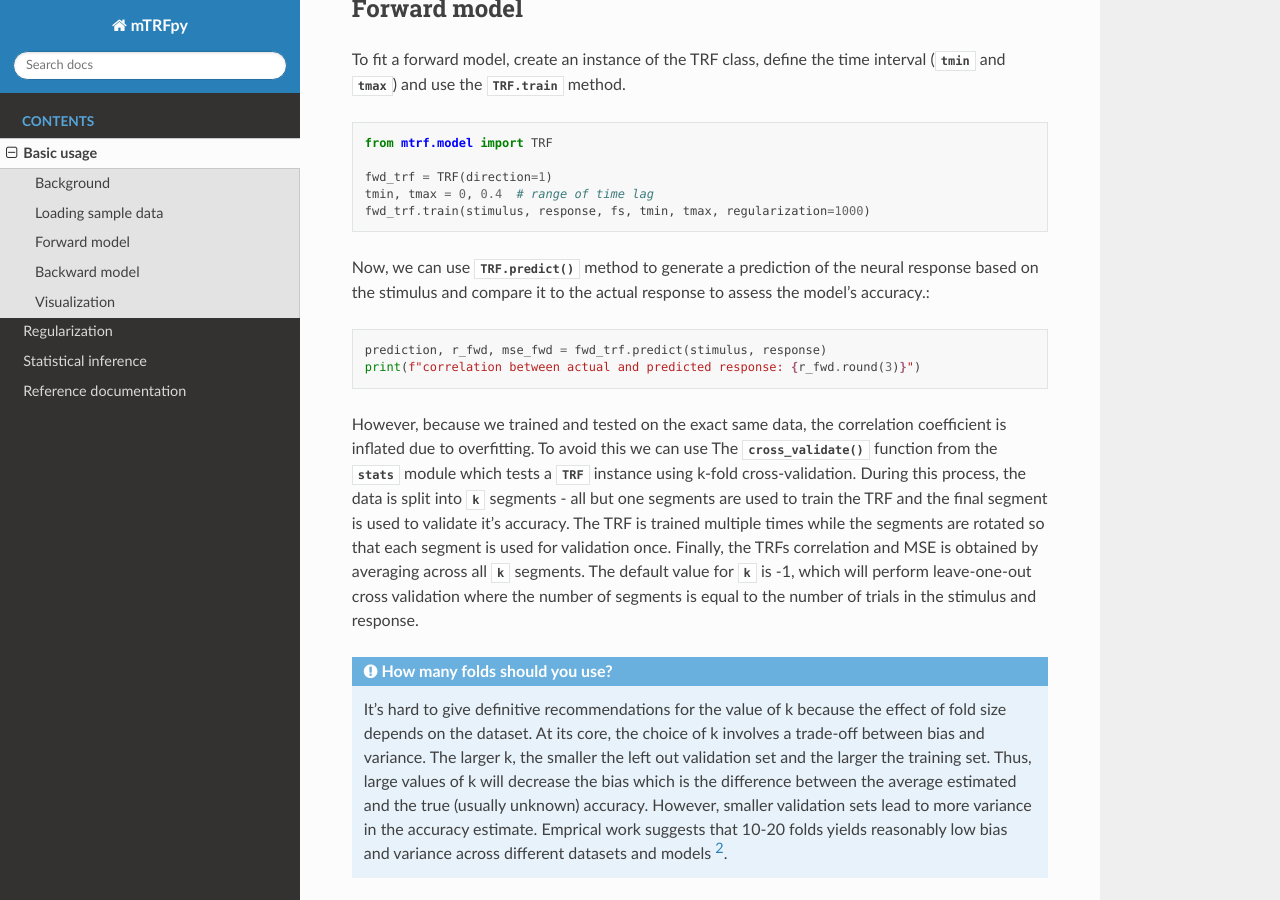
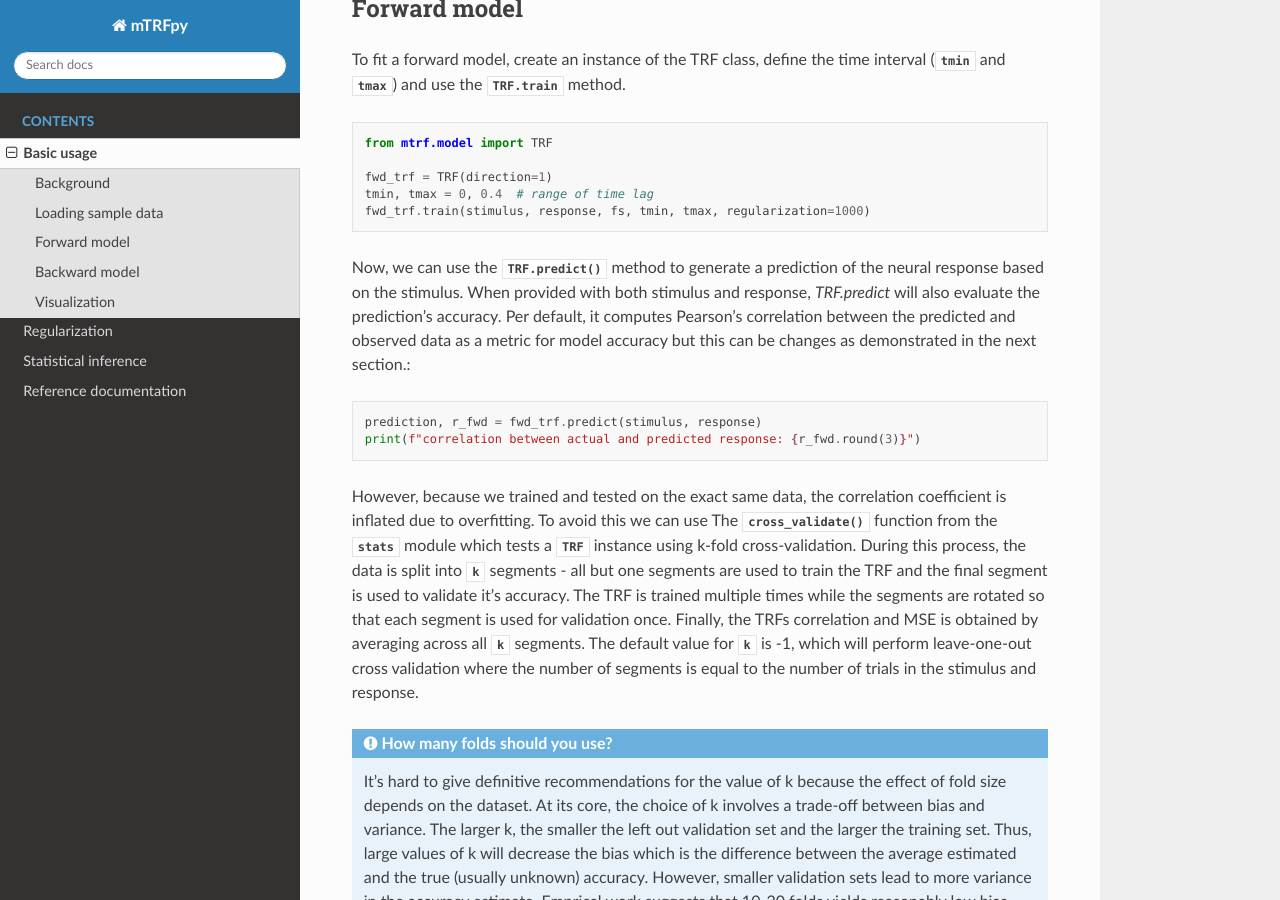
Before and after one commit to powerfulbean/mTRFpy, a Sphinx documentation site: the page built from docs/basics.rst, in a window 1280 px wide and 900 px high, scrolled down 1287 px. Built offline with Sphinx 7.4.7 and the Read the Docs theme 2.0.0, drawn with Linux system fonts in a browser that asks for light colours.

Commit message:
update doc index

```diff
--- a/docs/basics.rst
+++ b/docs/basics.rst
@@ -38,9 +38,11 @@
     tmin, tmax = 0, 0.4  # range of time lag
     fwd_trf.train(stimulus, response, fs, tmin, tmax, regularization=1000)
 
-Now, we can use :py:meth:`TRF.predict` method to generate a prediction of the neural response based on the stimulus and compare it to the actual response to assess the model's accuracy.::
+Now, we can use the :py:meth:`TRF.predict` method to generate a prediction of the neural response based on the stimulus.
+When provided with both stimulus and response, `TRF.predict` will also evaluate the prediction's accuracy.
+Per default, it computes Pearson's correlation between the predicted and observed data as a metric for model accuracy but this can be changes as demonstrated in the next section.::
 
-    prediction, r_fwd, mse_fwd = fwd_trf.predict(stimulus, response)
+    prediction, r_fwd = fwd_trf.predict(stimulus, response)
     print(f"correlation between actual and predicted response: {r_fwd.round(3)}")
 
 However, because we trained and tested on the exact same data, the correlation coefficient is inflated due to overfitting. To avoid this we can use The :func:`cross_validate` function from the :py:mod:`stats` module which tests a :py:class:`TRF` instance using k-fold cross-validation. During this process, the data is split into :py:const:`k` segments - all but one segments are used to train the TRF and the final segment is used to validate it's accuracy. The TRF is trained multiple times while the segments are rotated so that each segment is used for validation once. Finally, the TRFs correlation and MSE is obtained by averaging across all :py:const:`k` segments.
--- a/docs/index.rst
+++ b/docs/index.rst
@@ -19,6 +19,8 @@
 
     pip install matplotlib
 
+
+
 .. toctree::
   :caption: Contents
   :maxdepth: 2
@@ -38,9 +40,9 @@
 
 * **I think I found a bug!**
 
-Please see the `bug reports <https://github.com/powerfulbean/mTRFpy/blob/master/CONTRIBUTING.md#bugs>`_ section in the contribution guidelines.
+Please see use the `GitHub issue tracker <https://github.com/powerfulbean/mTRFpy/issues>`_ to report your bug and, if possible, include a minimal example to reproduce it.
 
 
 * **How can I contribute to the project?**
 
-Please see the `pull request <https://github.com/powerfulbean/mTRFpy/blob/master/CONTRIBUTING.md#pull-requests>`_ section in the contribution guidelines if you want to contribute code or useful examples for the documentation.
+Please see the `contribution guidelines <https://github.com/powerfulbean/mTRFpy/blob/master/CONTRIBUTING.md>`_ if you want to contribute code or useful examples for the documentation.
```
